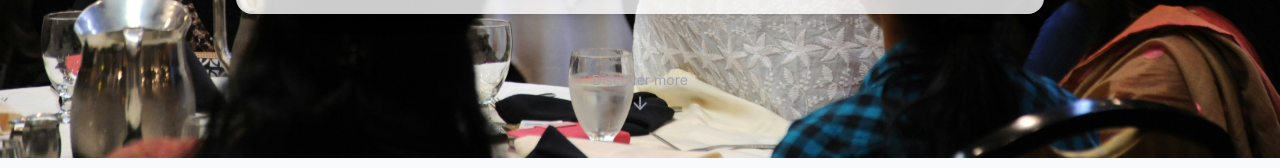
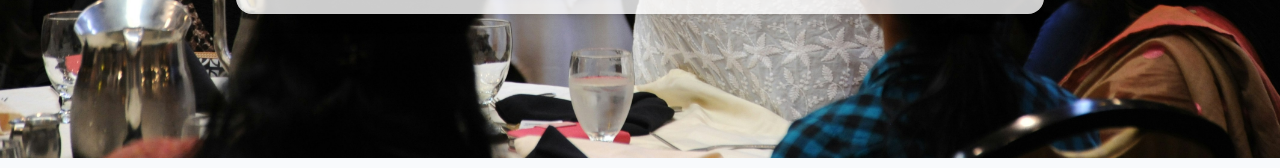
Before and after one commit to isha-yb/vocalverve, a React (Vite) app: page / in a window 1280 px wide. Shown: the part 722-890 px from the top of the page. Built offline with nearby package versions, Linux system fonts and the light colour scheme.

Commit message:
Remove Discover More

```diff
--- a/src/components/HeroSection.tsx
+++ b/src/components/HeroSection.tsx
@@ -58,13 +58,6 @@ const HeroSection: React.FC = () => {
           transition={{ duration: 1, delay: 1 }}
           className="absolute bottom-10 left-1/2 transform -translate-x-1/2"
         >
-          <a
-            href="#features"
-            className="flex flex-col items-center text-gray-400 hover:text-brand-500 transition-colors duration-300"
-          >
-            <span className="text-sm mb-2">Discover more</span>
-            <ArrowDown className="animate-bounce" size={20} />
-          </a>
         </motion.div>
       </div>
     </section>
```
